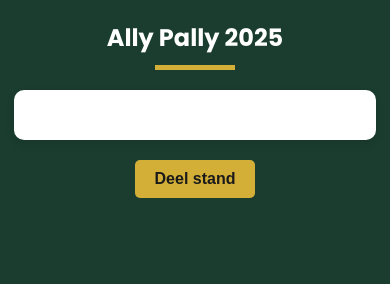
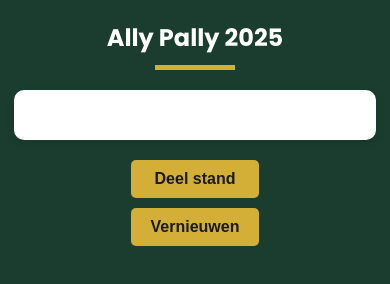
Before and after one commit to nigelldjong/ally-pally-2025, a website: page index.html in a window 390 px wide. Drawn offline with Linux system fonts and the light colour scheme; no server answers.

Commit message:
Update index.html

```diff
--- a/index.html
+++ b/index.html
@@ -89,8 +89,13 @@
             font-weight: bold;
         }
 
+        .button-container {
+            margin-top: 20px;
+            display: flex;
+            gap: 10px; /* Space between buttons */
+        }
+
         button {
-            margin-top: 20px;
             padding: 10px 20px;
             background-color: #d4af37;
             border: none;
@@ -100,6 +105,8 @@
             font-weight: bold;
             cursor: pointer;
             transition: background-color 0.3s ease;
+            flex: 1; /* Buttons grow equally in space */
+            max-width: 200px; /* Limit button size */
         }
 
         button:hover {
@@ -108,6 +115,16 @@
 
         button:active {
             background-color: #b5892e;
+        }
+
+        @media (max-width: 600px) {
+            .button-container {
+                flex-direction: column;
+            }
+
+            button {
+                max-width: 100%; /* Full width on smaller screens */
+            }
         }
     </style>
 </head>
@@ -127,7 +144,10 @@
                 </tbody>
             </table>
         </div>
-        <button id="shareStandings" onclick="copyStandings()">Deel stand</button>
+        <div class="button-container">
+            <button id="shareStandings" onclick="copyStandings()">Deel stand</button>
+            <button id="refreshStandings" onclick="fetchData()">Vernieuwen</button>
+        </div>
     </div>
 
     <script>
```
